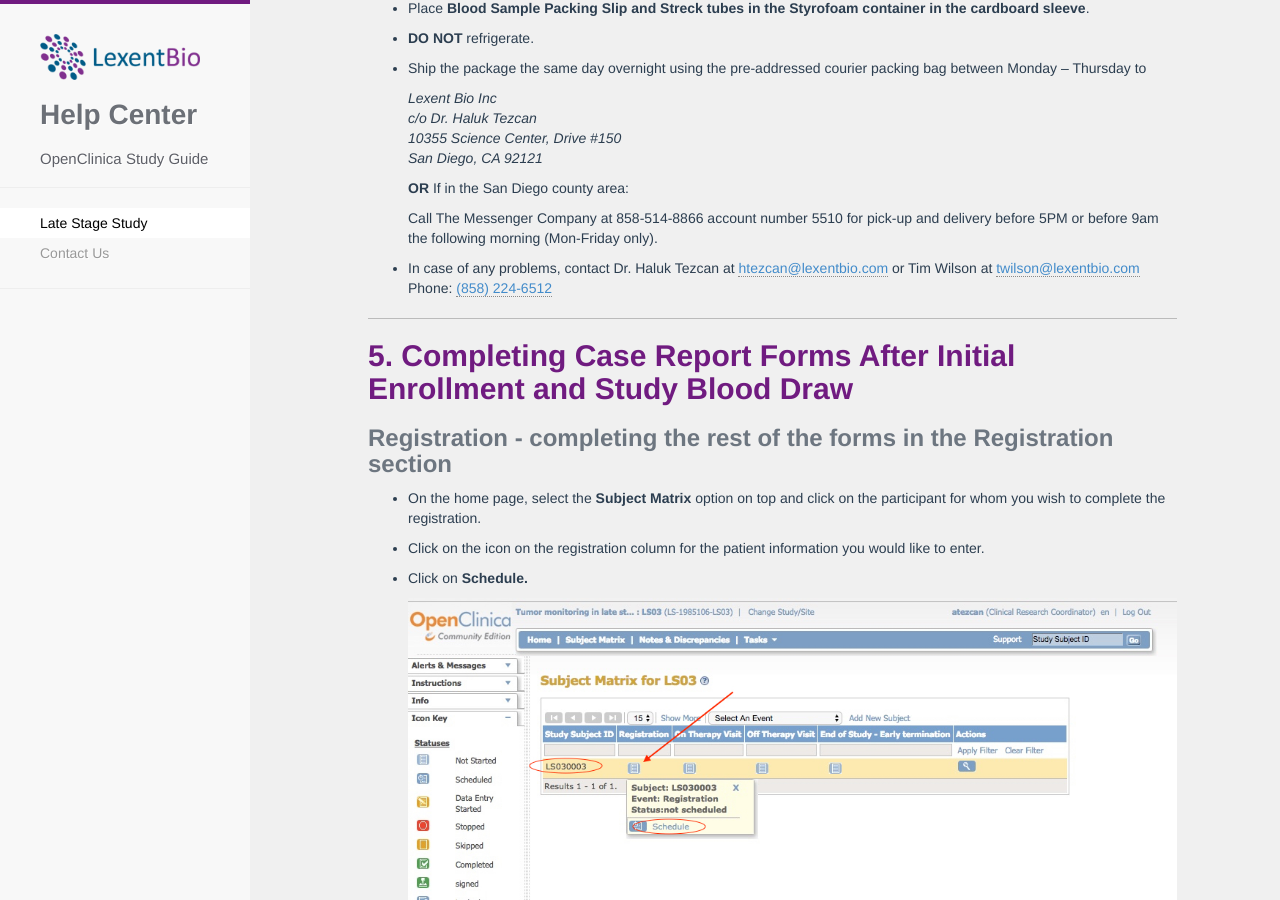
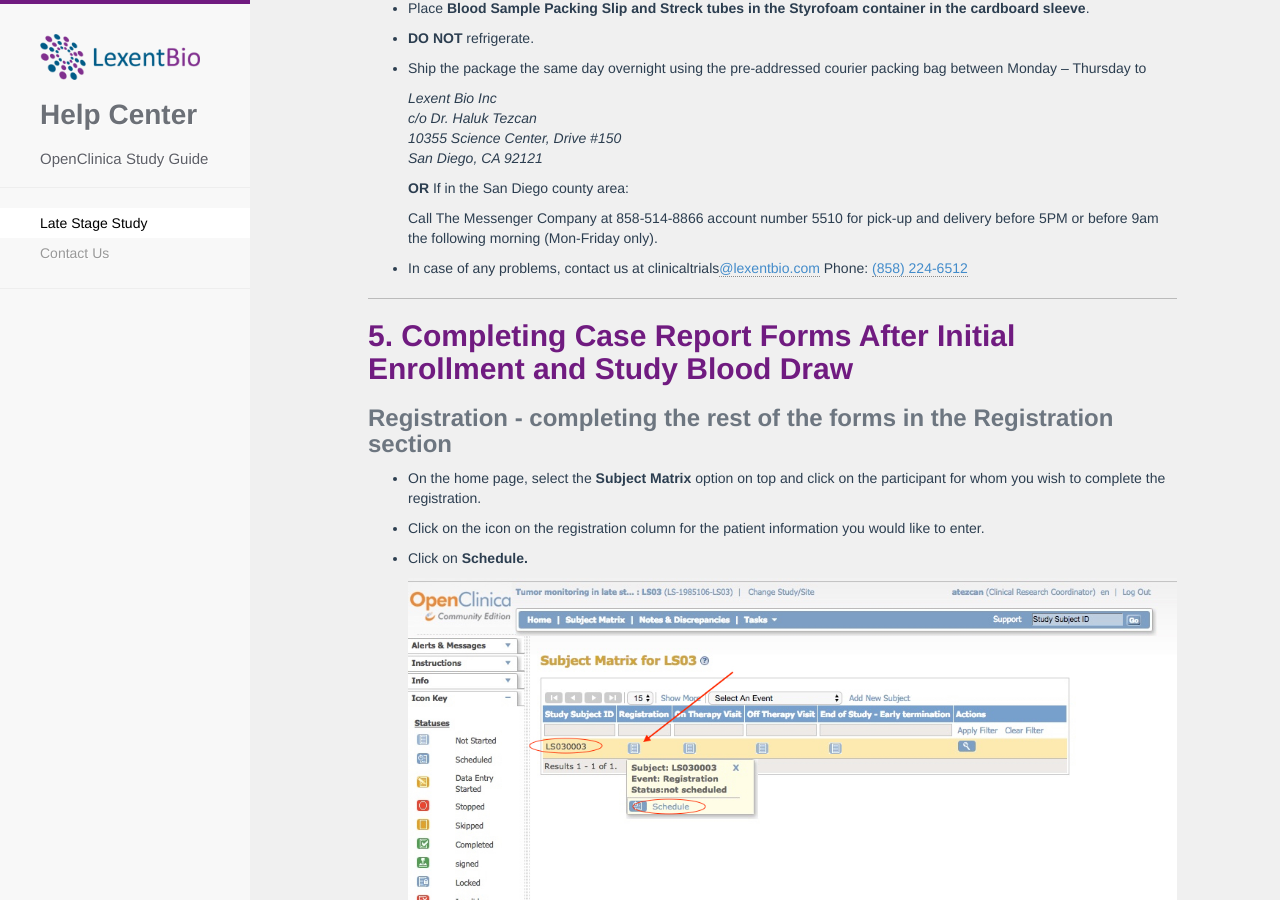
Before and after one commit to lexentbio/openclinica-docs, a Jekyll site: the page built from index.md, in a window 1280 px wide and 900 px high, scrolled down 5623 px. Built offline with Jekyll 4.4.1, drawn with Linux system fonts in a browser that asks for light colours; nearby versions of some CDN libraries.

Commit message:
Updated Blood Draw Instructions

```diff
--- a/_late_stage_study_steps/blood-draw-instructions.markdown
+++ b/_late_stage_study_steps/blood-draw-instructions.markdown
@@ -45,6 +45,5 @@ To submit a participant blood sample, complete the following steps in order:
 
   Call The Messenger Company at {{site.messenger_service_phone}} account number {{site.messenger_service_account}} for pick-up and delivery before 5PM or before 9am the following morning (Mon-Friday only).
 
-* In case of any problems, contact Dr. Haluk Tezcan at [htezcan@lexentbio.com](mailto:htezcan@lexentbio.com) or
-  Tim Wilson at [twilson@lexentbio.com](mailto:twilson@lexentbio.com)
+* In case of any problems, contact us at clinicaltrials[@lexentbio.com](mailto:twilson@lexentbio.com)
   Phone: [(858) 224-6512](tel:(858)%20224-6512)
```
